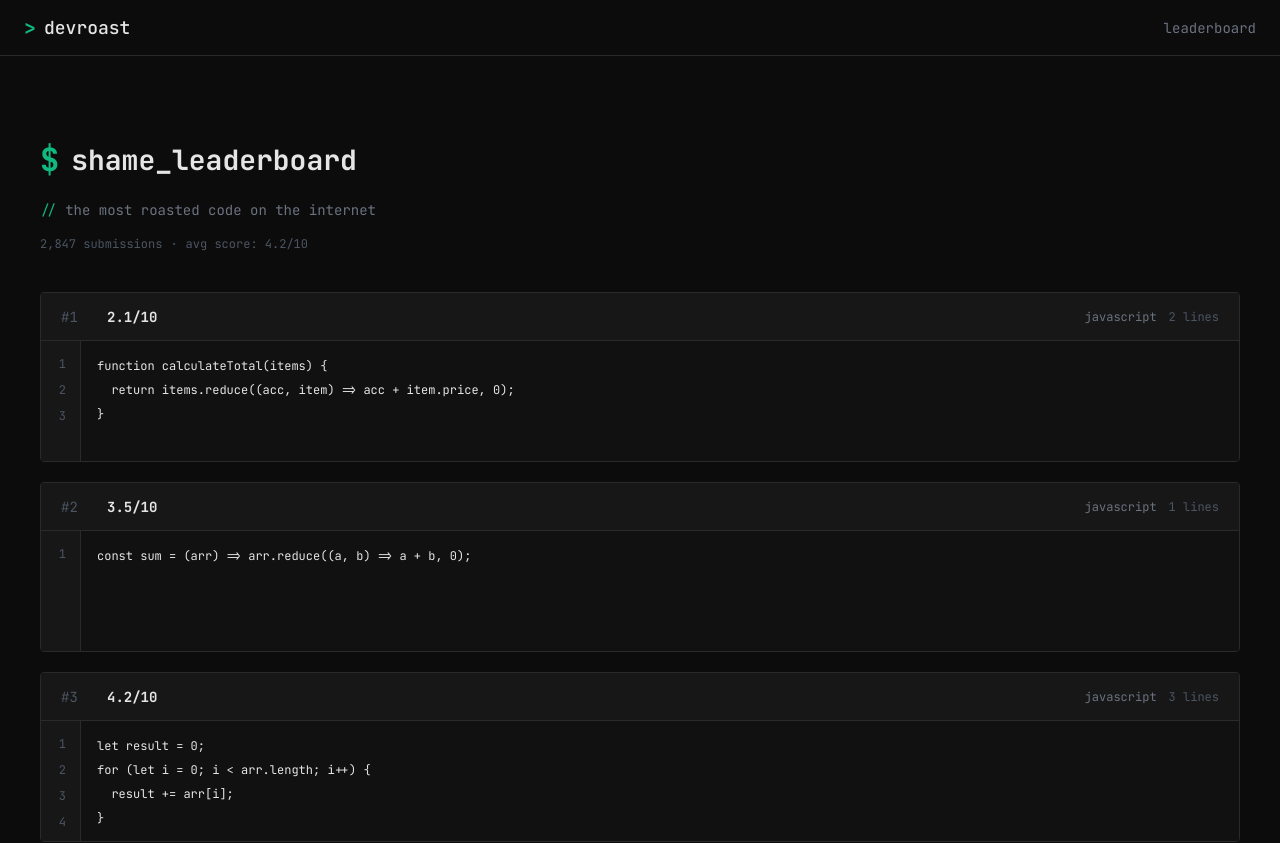
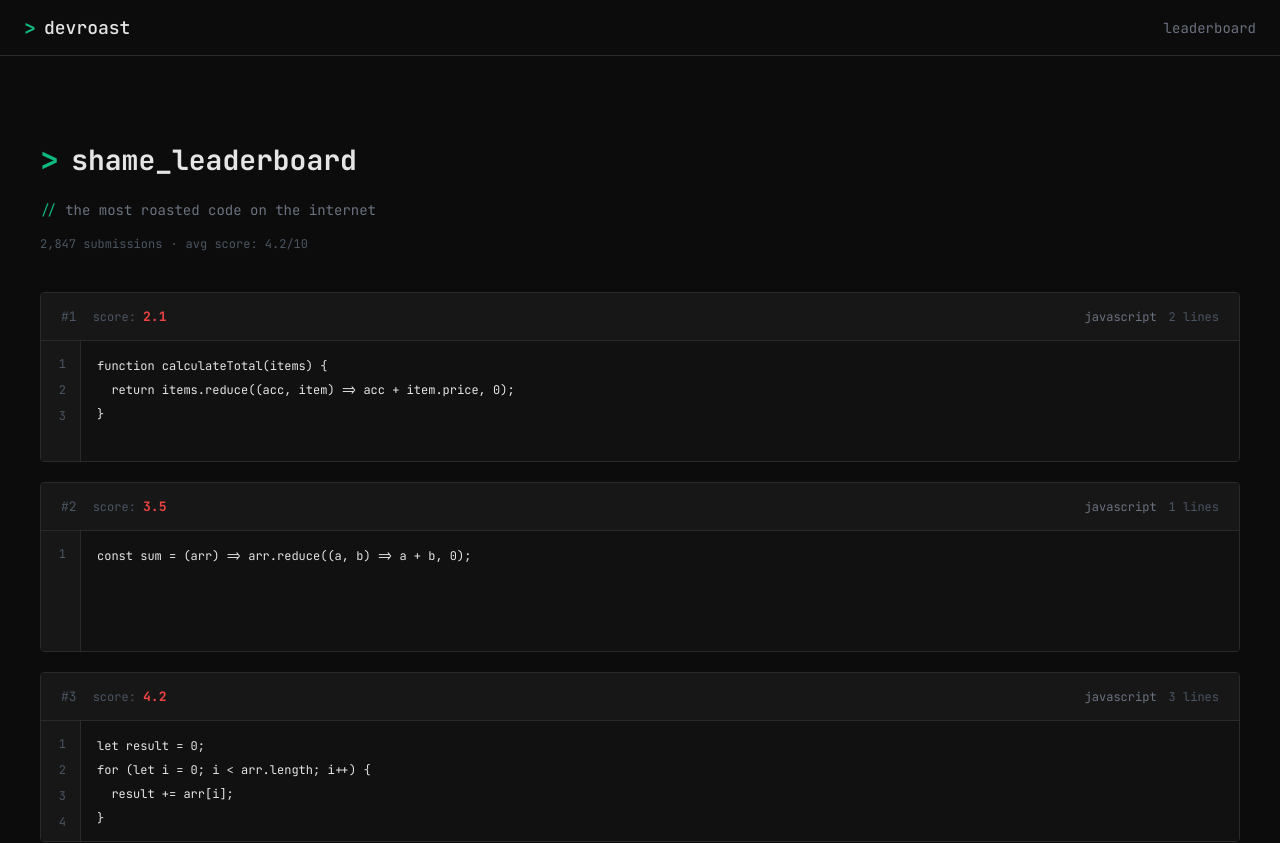
Before and after one commit to T1ag0o/devroast, a Next.js app: page /leaderboard in a window 1280 px wide. Shown: the top 843 px of the page. Built offline with nearby package versions, Linux system fonts and the light colour scheme.

Commit message:
fix: correct leaderboard page icons and colors
- Change title icon from $ to >
- Add score label with red color accent
- Match Pencil design for cards

```diff
--- a/src/app/leaderboard/page.tsx
+++ b/src/app/leaderboard/page.tsx
@@ -86,7 +86,7 @@ export default function LeaderboardPage() {
 				<div className="flex flex-col gap-4">
 					<div className="flex items-center gap-3">
 						<span className="text-accent-green font-mono text-[32px] font-bold">
-							$
+							&gt;
 						</span>
 						<h1 className="font-mono text-[28px] font-bold text-text-primary">
 							shame_leaderboard
@@ -111,11 +111,14 @@ export default function LeaderboardPage() {
 						>
 							<div className="flex items-center justify-between h-12 px-5 bg-bg-surface border-b border-border-primary">
 								<div className="flex items-center gap-4">
-									<span className="font-mono text-sm text-text-tertiary w-[30px]">
+									<span className="font-mono text-[13px] text-text-tertiary">
 										#{item.rank}
 									</span>
-									<span className="font-mono text-sm font-bold text-text-primary w-[50px]">
-										{item.score}/10
+									<span className="font-mono text-[12px] text-text-tertiary">
+										score:{" "}
+										<span className="text-accent-red font-mono text-[13px] font-bold">
+											{item.score}
+										</span>
 									</span>
 								</div>
 								<div className="flex items-center gap-3">
```
